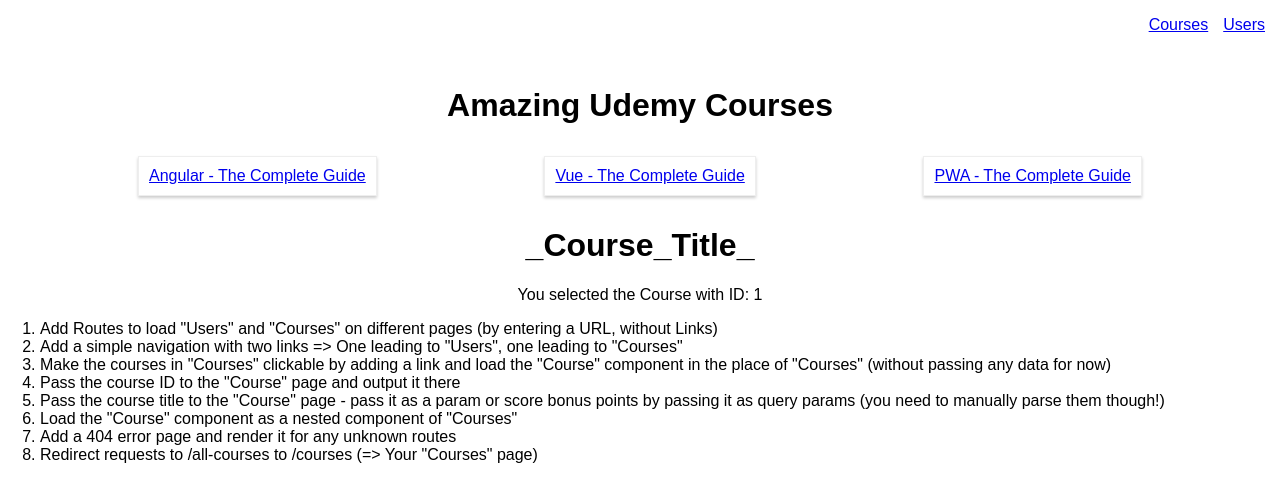
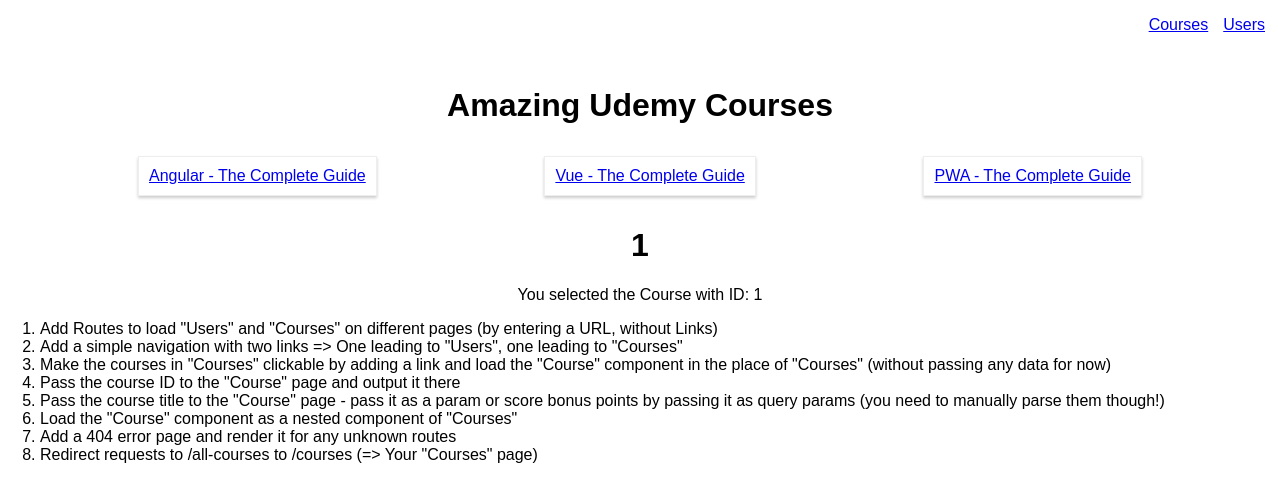
Before and after one commit to mahdouglass/react-routing-example, a React (Create React App) app: page /courses/1/1 in a window 1280 px wide. Shown: the top 502 px of the page. Built offline with nearby package versions, Linux system fonts and the light colour scheme.

Commit message:
Pass course title as a URL param to courses

```diff
--- a/src/containers/Course/Course.js
+++ b/src/containers/Course/Course.js
@@ -4,7 +4,7 @@
     render () {
         return (
             <div>
-                <h1>_Course_Title_</h1>
+                <h1>{this.props.match.params.courseTitle}</h1>
                 <p>You selected the Course with ID: {this.props.match.params.courseId}</p>
             </div>
         );
--- a/src/containers/Courses/Courses.js
+++ b/src/containers/Courses/Courses.js
@@ -20,7 +20,7 @@
                     {
                         this.state.courses.map( course => {
                             return (
-                                <Link key={course.id} to={this.props.match.url + '/' + course.id}>
+                                <Link key={course.id} to={this.props.match.url + '/' + course.id + '/' + course.title}>
                                     <article className="Course">{course.title}</article>
                                 </Link>)
                         } )
--- a/src/containers/Nav/Nav.js
+++ b/src/containers/Nav/Nav.js
@@ -17,7 +17,7 @@
                 </nav>
                 <Route path="/users" component={Users} />
                 <Route path="/courses" component={Courses} />
-                <Route path="/courses/:courseId" component={Course} />
+                <Route path="/courses/:courseId/:courseTitle" component={Course} />
             </header>
         )
     }
```
